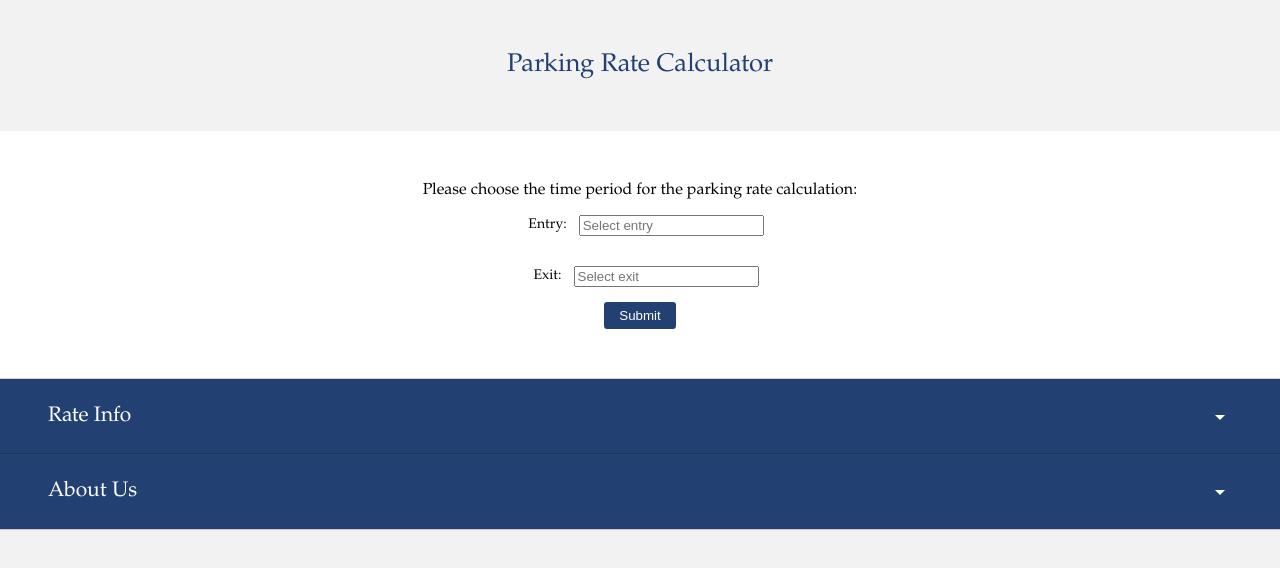
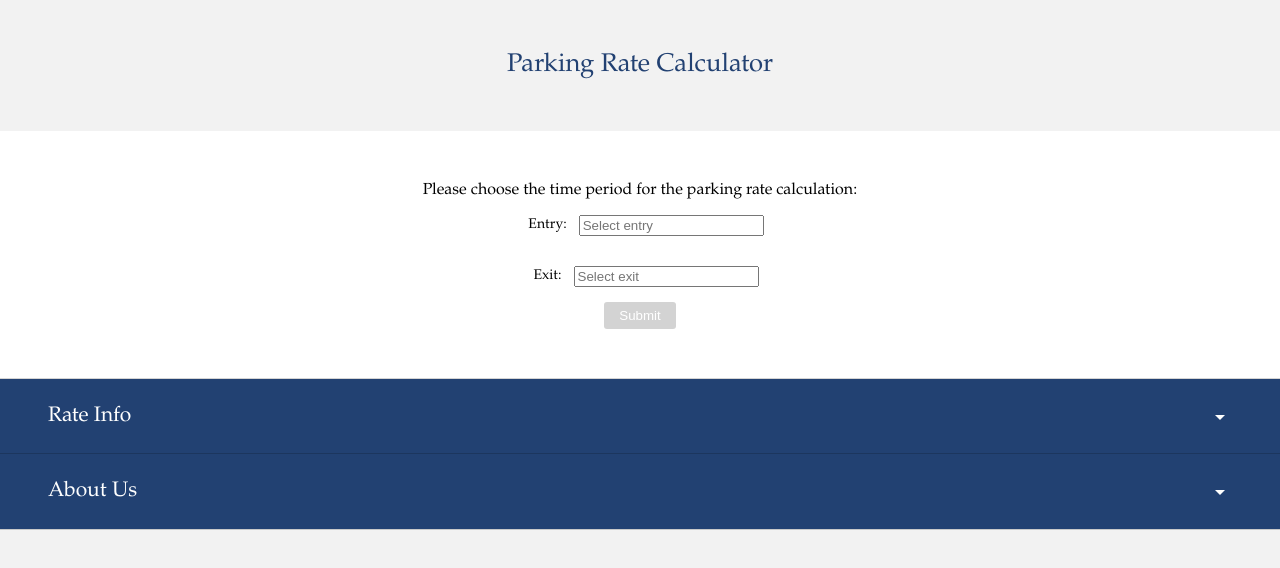
Before and after one commit to pexzu/parking-rates, a React (Create React App) app: page / in a window 1280 px wide. Shown: the top 568 px of the page. Built offline with nearby package versions, Linux system fonts and the light colour scheme.

Commit message:
.gitignore is working now

```diff
--- a/src/common/home/Home.tsx
+++ b/src/common/home/Home.tsx
@@ -58,7 +58,7 @@ export default class Home extends React.Component<IHomeProps, IHomeState> {
 
   render() {
     const { entryDate, exitDate, showInfo, showAboutUs, showCalculatedResult } = this.state;
-    console.log(exitDate);
+
     return (
       <E.HomeContainer>
         <E.HomeHeaderBlock>Parking Rate Calculator</E.HomeHeaderBlock>
@@ -80,7 +80,10 @@ export default class Home extends React.Component<IHomeProps, IHomeState> {
             onChange={this.updateExitDate}
             placeholder='Select exit'
           />
-          <PrimaryButton onClick={this.togglCalculatedRate}>Submit</PrimaryButton>
+
+          <PrimaryButton onClick={this.togglCalculatedRate} disabled={!(entryDate && exitDate)}>
+            Submit
+          </PrimaryButton>
           {showCalculatedResult && entryDate && exitDate && (
             <CalculatedResult entry={entryDate} exit={exitDate} />
           )}
--- a/src/common/home/elements/calculatedResult/CalculatedResult.tsx
+++ b/src/common/home/elements/calculatedResult/CalculatedResult.tsx
@@ -1,4 +1,5 @@
 import * as React from 'react';
+import { getRate } from '../../../../logic/RateCalculation';
 
 export interface ICalculatedResult {
   entry: Date;
@@ -8,7 +9,7 @@ export interface ICalculatedResult {
 export function CalculatedResult(props: ICalculatedResult) {
   return (
     <div>
-      stst
+      The total cost for your parking period is :{getRate(props.entry, props.exit)}
       <div />
     </div>
   );
--- a/src/components/dateTimePicker/DateTimePicker.tsx
+++ b/src/components/dateTimePicker/DateTimePicker.tsx
@@ -26,7 +26,6 @@ export default class DateTimePicker extends React.Component<IDateTimePickerProps
       minTime,
       maxTime,
     } = this.props;
-    console.log(maxDate);
     return (
       <E.DateTimePickerContainer>
         <E.DateTimePickerInputLabel>{inputLabel}</E.DateTimePickerInputLabel>
--- /dev/null
+++ b/src/logic/RateCalculation.ts
@@ -0,0 +1,3 @@
+export const getRate = (entry: Date, exit: Date) => {
+  return 5;
+};
--- a/src/mockData/mockData.ts
+++ b/src/mockData/mockData.ts
@@ -11,22 +11,22 @@ export const rates: TRates[] = [
     name: 'Early Bird',
     type: 'Flat Rate',
     price: '$130.00',
-    entry: '6:00AM-9:00AM',
-    exit: '3:30PM-11:30PM',
+    entry: 'Entry: 6:00AM - 9:00AM',
+    exit: 'Exit: 3:30PM - 11:30PM',
   },
   {
     name: 'Night Rate',
     type: 'Flat Rate',
     price: '$6.50',
-    entry: '6:00PM-midnight(weekdays)',
-    exit: '3:30PM-11:30PM',
+    entry: 'Entry: 6:00PM - midnight(weekdays)',
+    exit: 'Exit: 3:30PM-11:30PM',
   },
   {
     name: 'Weekend Rate',
     type: 'Flat Rate',
     price: '$10.00',
-    entry: 'After midnight of Friday - Sunday',
-    exit: 'Before midnight of Sunday',
+    entry: 'Entry: After midnight of Friday - Sunday',
+    exit: 'Exit: Before midnight of Sunday',
   },
   {
     name: 'Standard Rate',
--- a/src/styled/buttons/PrimaryButton.tsx
+++ b/src/styled/buttons/PrimaryButton.tsx
@@ -14,4 +14,11 @@ export const PrimaryButton = styled('button')`
   &:hover {
     opacity: 0.9;
   }
+  &:disabled {
+    background: #d3d3d3;
+    cursor: not-allowed;
+    &:hover {
+      opacity: 1;
+    }
+  }
 `;
```
